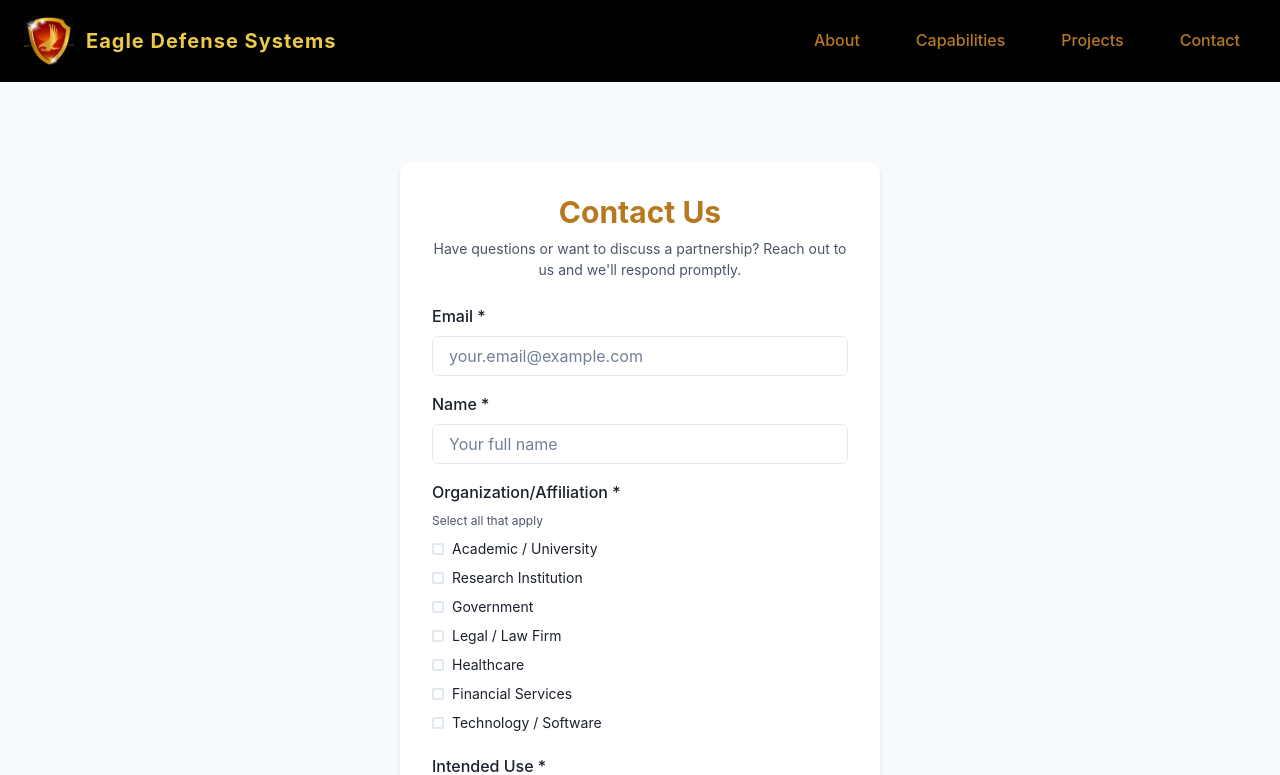
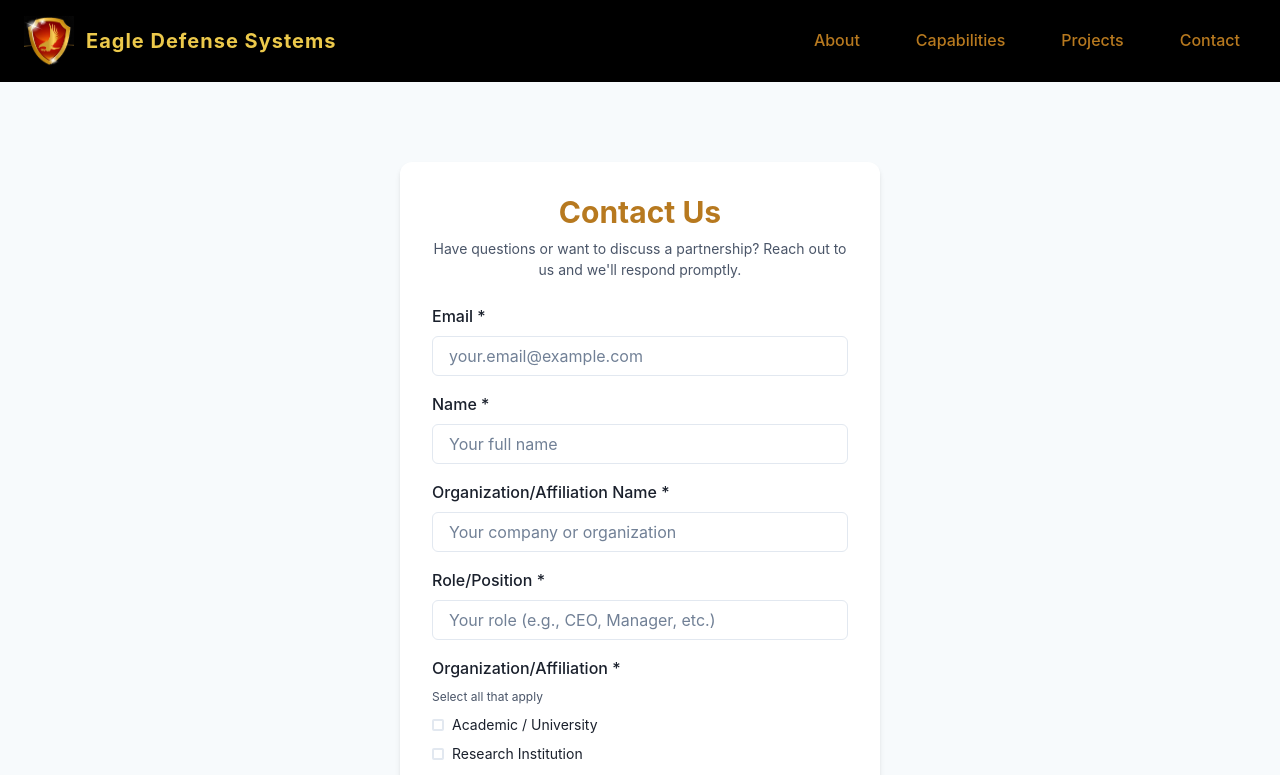
Before and after one commit to securedbyjc/eagledefensesys.tech, a React (Create React App) app: page /contact in a window 1280 px wide. Shown: the top 775 px of the page. Built offline with nearby package versions, Linux system fonts and the light colour scheme.

Commit message:
Update contact form with all required Google Form fields

```diff
--- a/src/pages/Contact.tsx
+++ b/src/pages/Contact.tsx
@@ -19,11 +19,13 @@ import {
 // Google Form configuration
 const GOOGLE_FORM_ACTION = "https://docs.google.com/forms/d/e/1FAIpQLSdoRFbl_wwXyuUB3FIyrhVf8JGaegB1ugYDoxVc0ptJL9rCCA/formResponse";
 
-// Entry IDs from your Google Form
+// Entry IDs from your Google Form (updated with all current fields)
 const GOOGLE_FORM_ENTRIES = {
-  email: "emailAddress", // Google Forms special field for email collection
+  email: "emailAddress", // Google Forms special field
   name: "entry.668966128",
-  organization: "entry.662803868",
+  organizationName: "entry.662803868", // Organization/Affiliation Name
+  rolePosition: "entry.1961593110", // Role/Position
+  organizationAffiliation: "entry.1040752316", // Organization/Affiliation checkboxes
   intendedUse: "entry.1502010173",
   linkedinProfile: "entry.1172121829",
   phone: "entry.129791099",
@@ -119,6 +121,28 @@ const Contact = () => {
               </Box>
 
               <Box>
+                <FormLabel htmlFor="organization-name">Organization/Affiliation Name *</FormLabel>
+                <Input
+                  id="organization-name"
+                  name={GOOGLE_FORM_ENTRIES.organizationName}
+                  type="text"
+                  placeholder="Your company or organization"
+                  required
+                />
+              </Box>
+
+              <Box>
+                <FormLabel htmlFor="role-position">Role/Position *</FormLabel>
+                <Input
+                  id="role-position"
+                  name={GOOGLE_FORM_ENTRIES.rolePosition}
+                  type="text"
+                  placeholder="Your role (e.g., CEO, Manager, etc.)"
+                  required
+                />
+              </Box>
+
+              <Box>
                 <FormLabel>Organization/Affiliation *</FormLabel>
                 <Text fontSize="xs" color="gray.600" mb={2}>
                   Select all that apply
@@ -126,7 +150,7 @@ const Contact = () => {
                 {/* Hidden input to store selected values */}
                 <input
                   type="hidden"
-                  name={GOOGLE_FORM_ENTRIES.organization}
+                  name={GOOGLE_FORM_ENTRIES.organizationAffiliation}
                   value={selectedOrgs.join(", ")}
                 />
                 <CheckboxGroup
```
